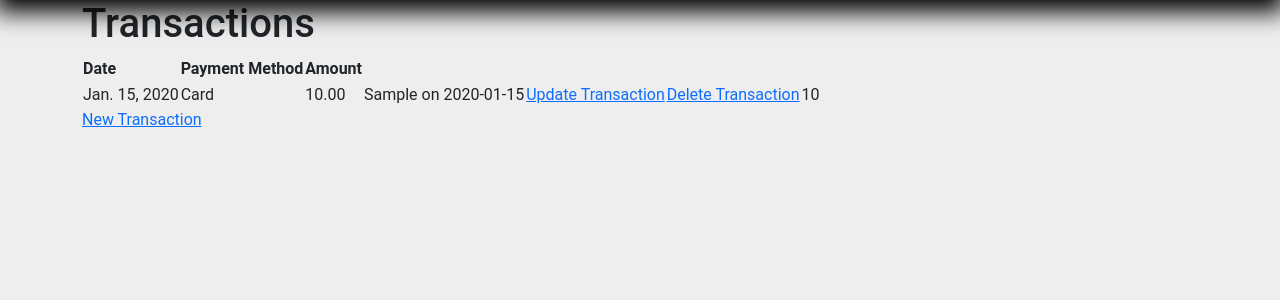
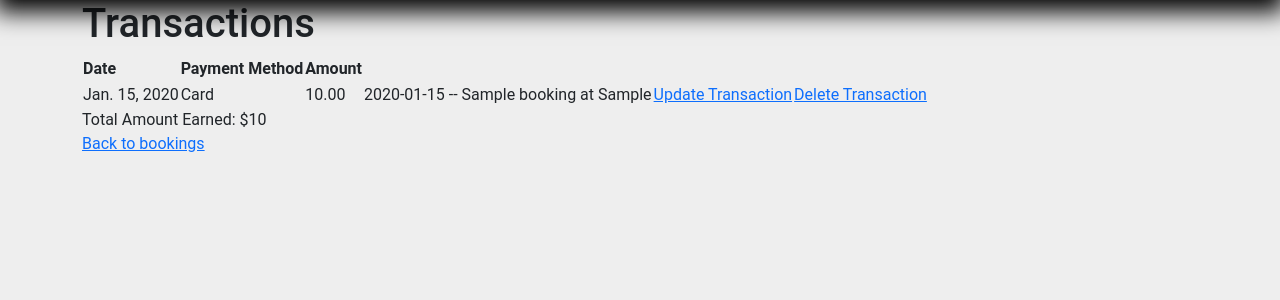
Before and after one commit to lcrosariol/Photofy, a Django app: page /transactions/ in a window 1280 px wide. Shown: the part 105-405 px from the top of the page. Run offline with Django 3.2, Linux system fonts and the light colour scheme; a user stored in the database is signed in; tables that the repository leaves empty hold one stand-in row (values such as "Sample post"); some libraries are stand-ins or nearby versions.

Commit message:
add total amount

```diff
--- a/main_app/models.py
+++ b/main_app/models.py
@@ -76,7 +76,7 @@ class Booking(models.Model):
     user = models.ForeignKey(User, on_delete=models.CASCADE)
 
     def __str__(self):
-        return f"{self.location} on {self.date}"
+        return f"{self.date} -- {self.customer_name} at {self.location}"
 
     class Meta:
         ordering = ['-date']
@@ -98,14 +98,7 @@ class Transaction(models.Model):
     paid = models.BooleanField('Paid')
 
     def __str__(self):
-        return f"{self.get_payment_method_display()} Payment of ${self.amount} on {self.date}"
-
-    def total_sale(self):
-        total = Transaction.objects.aggregate(TOTAL = Sum('amount'))['TOTAL']
-        return total
-
-    def booking_link(self):
-        booking = Transaction.objects.get(booking.booking_id)
+        return f"{self.get_payment_method_display()} Payment of ${self.amount} on {self.date} for {self.booking}"
 
     def get_absolute_url(self):
         return reverse('transactions')
--- a/main_app/templates/transactions.html
+++ b/main_app/templates/transactions.html
@@ -7,7 +7,7 @@
         <tr><th>Date</th><th>Payment Method</th><th>Amount</th></tr>
     </thead>
     <tbody>
-        {% for transaction in transactions %}
+        {% for transaction in transaction %}
             <tr>
                 <td>{{transaction.date}}</td>
                 <td>{{transaction.get_payment_method_display}}</td>
@@ -15,16 +15,14 @@
                 <td>{{transaction.booking}}</td>
                 <td><a href="{% url 'transaction_update' transaction.id %}">Update Transaction</a></td>
                 <td><a href="{% url 'transaction_delete' transaction.id %}">Delete Transaction</a></td>
-                <td>{{ transaction.total_sale }}</td>
         </tr>
         {% endfor %}
-
     </tbody>
 </table>
-<a href="{% url 'transaction_create' %}">New Transaction</a>
+<div>Total Amount Earned: ${{transaction_total}}</div>
 
-<script>
+<a href="{% url 'bookings' %}">Back to bookings</a>
 
-</script>
+
 
 {% endblock %}
--- a/main_app/urls.py
+++ b/main_app/urls.py
@@ -26,6 +26,7 @@ urlpatterns = [
     path('bookings/<int:pk>/update/', views.BookingUpdate.as_view(), name='booking_update'),
     path('bookings/<int:pk>/delete/', views.BookingDelete.as_view(), name='booking_delete'),
     path('bookings/<int:booking_id>', views.booking, name='booking'),
+
     # Equipments routes
     path('equipment/', views.equipment, name='equipment'),
     path('equipment/create/', views.EquipmentCreate.as_view(), name='equipment_create'),
--- a/main_app/views.py
+++ b/main_app/views.py
@@ -1,3 +1,4 @@
+from functools import total_ordering
 import os
 from re import L
 import uuid
@@ -14,6 +15,7 @@ from django.contrib.auth.decorators import login_required
 from django.contrib.auth.mixins import LoginRequiredMixin
 from django.contrib.auth.models import User
 from .forms import EquipmentForm
+from django.db.models import Sum
 # Create your views here.
 
 
@@ -126,9 +128,6 @@ def booking(request, booking_id):
         return render(request, 'bookings/booking_detail.html', {'booking': booking, 'today': today, 'no_transaction': no_transaction})
 
 
-
-
-
 @login_required
 def transactions(request):
     """
@@ -137,8 +136,11 @@ def transactions(request):
     """
     bookings = Booking.objects.filter(user=request.user)
     bookings_list = list(bookings)
-    transactions = Transaction.objects.filter(booking__in=bookings_list)
-    return render(request, 'transactions.html', {'transactions': transactions})
+    transaction = Transaction.objects.filter(booking__in=bookings_list)
+    transaction_total = transaction.aggregate(Sum('amount')).get('amount__sum',0.00) if transaction else 0
+    print(transaction_total)
+    return render(request, 'transactions.html', {'transaction': transaction, 'transaction_total': transaction_total})
+
 
 
 @login_required
```
Also changed, not shown: main_app/templates/bookings/booking_detail.html (+5 -3 lines), main_app/migrations/0001_initial.py.
